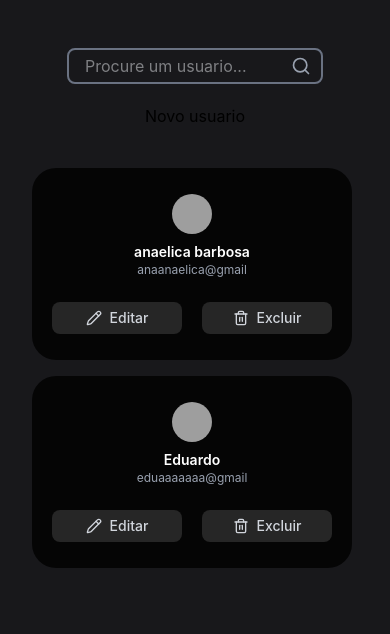
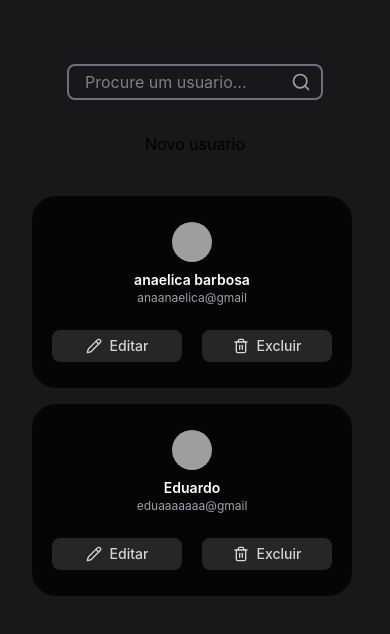
Before and after one commit to Anaelica/cadastro-de-usuarios, a React (Vite) app: page / in a window 390 px wide. Shown: the top 634 px of the page. Built offline with nearby package versions, Linux system fonts and the light colour scheme; grey boxes are pictures that could not be loaded.

Commit message:
Responsividade pra telas menores

```diff
--- a/src/user/User-page.jsx
+++ b/src/user/User-page.jsx
@@ -20,7 +20,7 @@ export default function UserPage() {
     ]
   return (
     <div className="flex flex-col gap-10 items-center justify-center">
-      <div className="grid grid-cols-1 md:grid-cols-2 gap-5">
+      <div className="grid grid-cols-1 md:grid-cols-2 gap-8 items-center justify-center mt-4">
         <Search search={search} setSearch={setSearch}/>
         <CriarUsuario />
       </div>
```
